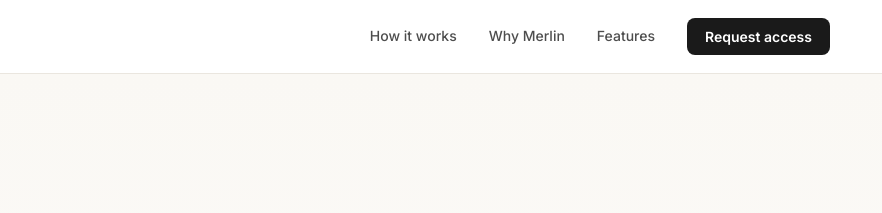
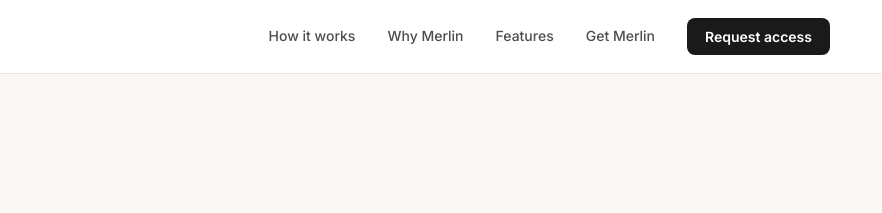
Before and after one commit to nettsite/merlin-page, an Astro site: page / in a window 1280 px wide. Shown: the top 213 px of the page, 398-1280 px from the left. Built offline with nearby package versions, Linux system fonts and the light colour scheme; Astro itself is replaced by a stand-in of ours.

Commit message:
Add Get Merlin nav link to deployment section
Co-Authored-By: Claude Sonnet 5 <noreply@anthropic.com>

```diff
--- a/src/pages/index.astro
+++ b/src/pages/index.astro
@@ -13,6 +13,7 @@ import Modal from '../components/Modal.astro';
         <a href="#how-it-works" class="nav__link">How it works</a>
         <a href="#why-merlin" class="nav__link">Why Merlin</a>
         <a href="#features" class="nav__link">Features</a>
+        <a href="#get-merlin" class="nav__link">Get Merlin</a>
         <button class="nav__cta modal-trigger" type="button">Request access</button>
       </div>
     </div>
```
